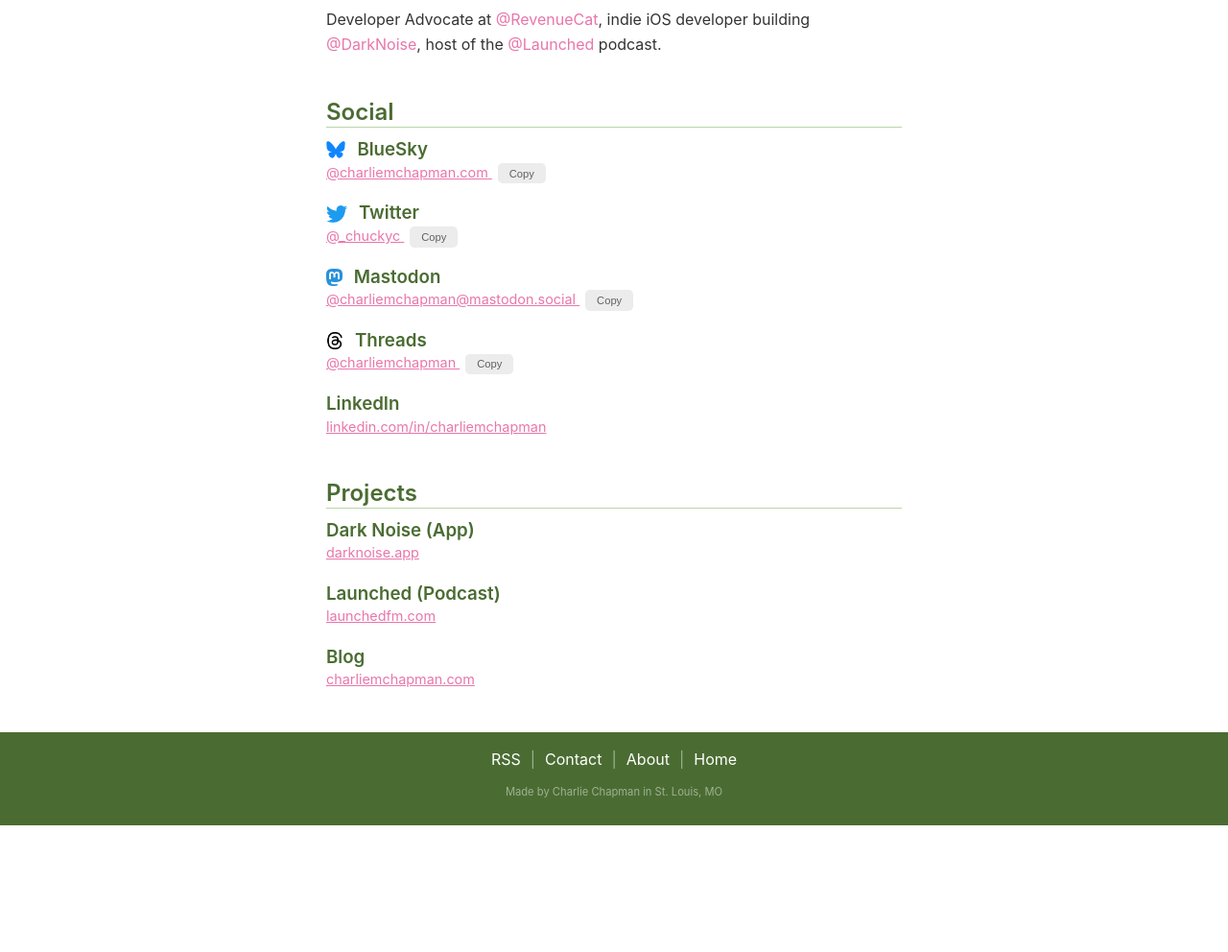
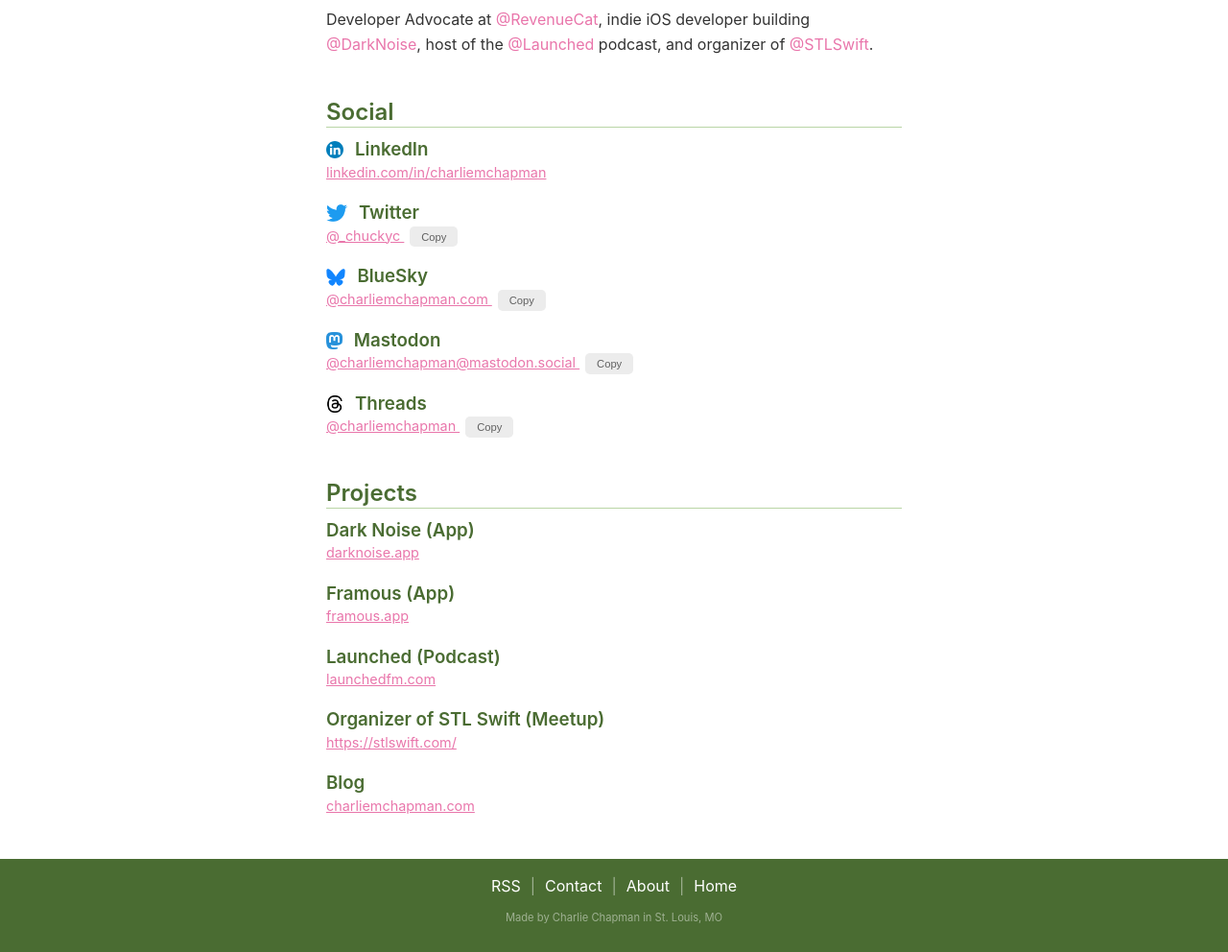
Before and after one commit to charliemchapman/charliemchapman-site, a Jekyll site: the page built from pages/me.md, in a window 1280 px wide. Shown: the part 174-1166 px from the top of the page at 96% size. Built offline with Jekyll 4.4.1, drawn with Linux system fonts in a browser that asks for light colours; before the commit the page ends 1034 px from its top, so only the background shows below that.

Commit message:
added linkedin and stlswift to me page

```diff
--- a/pages/me.md
+++ b/pages/me.md
@@ -31,22 +31,19 @@
 <div class="me-content">
     <h1>Charlie Chapman</h1>
     <p class="me-bio">
-        Developer Advocate at <a href="https://revenuecat.com">@RevenueCat</a>, indie iOS developer building <a href="https://darknoise.app">@DarkNoise</a>, host of the <a href="https://launchedfm.com">@Launched</a> podcast.
+        Developer Advocate at <a href="https://revenuecat.com">@RevenueCat</a>, indie iOS developer building <a href="https://darknoise.app">@DarkNoise</a>, host of the <a href="https://launchedfm.com">@Launched</a> podcast, and organizer of <a href="https://stlswift.com/">@STLSwift</a>.
     </p>
     <h2>Social</h2>
     <div class="me-link">
         <div>
             <div class="me-link-header">
-                <img src="/assets/images/bluesky-icon.svg">
-                <h3>BlueSky</h3>
+                <img src="/assets/images/linkedin-icon.svg">
+                <h3>LinkedIn</h3>
             </div>
             <p>
-                <a href="https://bsky.app/profile/charliemchapman.com">
-                    @charliemchapman.com
+                <a href="https://www.linkedin.com/in/charliemchapman/">
+                    linkedin.com/in/charliemchapman
                 </a>
-                <button id="bluesky-handle-button" onclick="copyHandle('@charliemchapman.com', 'bluesky-handle-button')">
-                    Copy
-                </button>
             </p>
         </div>
     </div>
@@ -61,6 +58,22 @@
                     @_chuckyc
                 </a>
                 <button id="twitter-handle-button" onclick="copyHandle('@_chuckyc', 'twitter-handle-button')">
+                    Copy
+                </button>
+            </p>
+        </div>
+    </div>
+    <div class="me-link">
+        <div>
+            <div class="me-link-header">
+                <img src="/assets/images/bluesky-icon.svg">
+                <h3>BlueSky</h3>
+            </div>
+            <p>
+                <a href="https://bsky.app/profile/charliemchapman.com">
+                    @charliemchapman.com
+                </a>
+                <button id="bluesky-handle-button" onclick="copyHandle('@charliemchapman.com', 'bluesky-handle-button')">
                     Copy
                 </button>
             </p>
@@ -98,18 +111,6 @@
             </p>
         </div>
     </div>
-    <div class="me-link">
-        <div>
-            <div class="me-link-header">
-                <h3>LinkedIn</h3>
-            </div>
-            <p>
-                <a href="https://www.linkedin.com/in/charliemchapman/">
-                    linkedin.com/in/charliemchapman
-                </a>
-            </p>
-        </div>
-    </div>
     <h2>Projects</h2>
     <div class="me-link">
         <div>
@@ -119,6 +120,18 @@
             <p>
                 <a href="https://darknoise.app">
                     darknoise.app
+                </a>
+            </p>
+        </div>
+    </div>
+    <div class="me-link">
+        <div>
+            <div class="me-link-header">
+                <h3>Framous (App)</h3>
+            </div>
+            <p>
+                <a href="https://darknoise.app">
+                    framous.app
                 </a>
             </p>
         </div>
@@ -138,6 +151,18 @@
     <div class="me-link">
         <div>
             <div class="me-link-header">
+                <h3>Organizer of STL Swift (Meetup)</h3>
+            </div>
+            <p>
+                <a href="https://stlswift.com/">
+                    https://stlswift.com/
+                </a>
+            </p>
+        </div>
+    </div>
+    <div class="me-link">
+        <div>
+            <div class="me-link-header">
                 <h3>Blog</h3>
             </div>
             <p>
```
Also changed, not shown: assets/images/linkedin-icon.svg (added).
